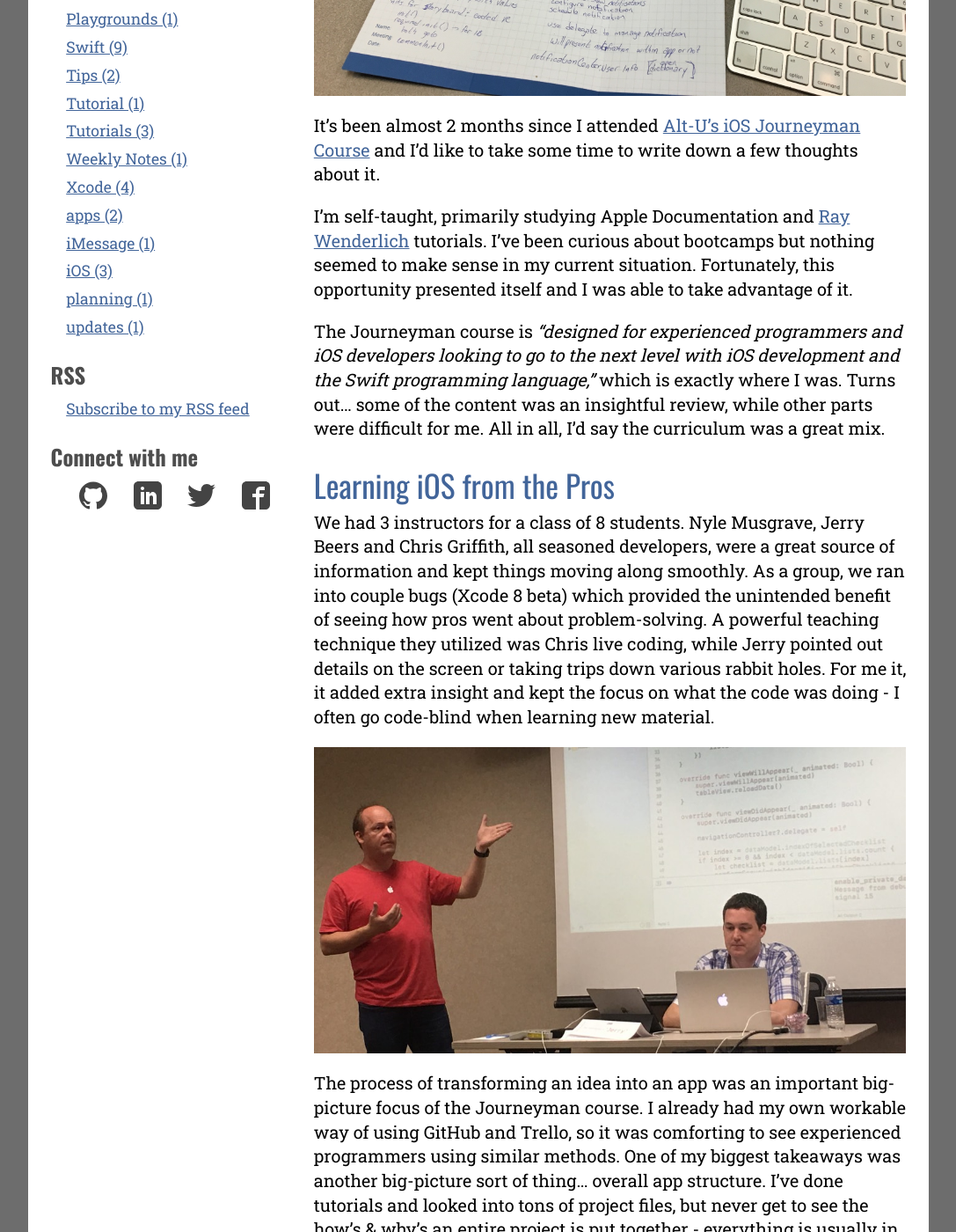
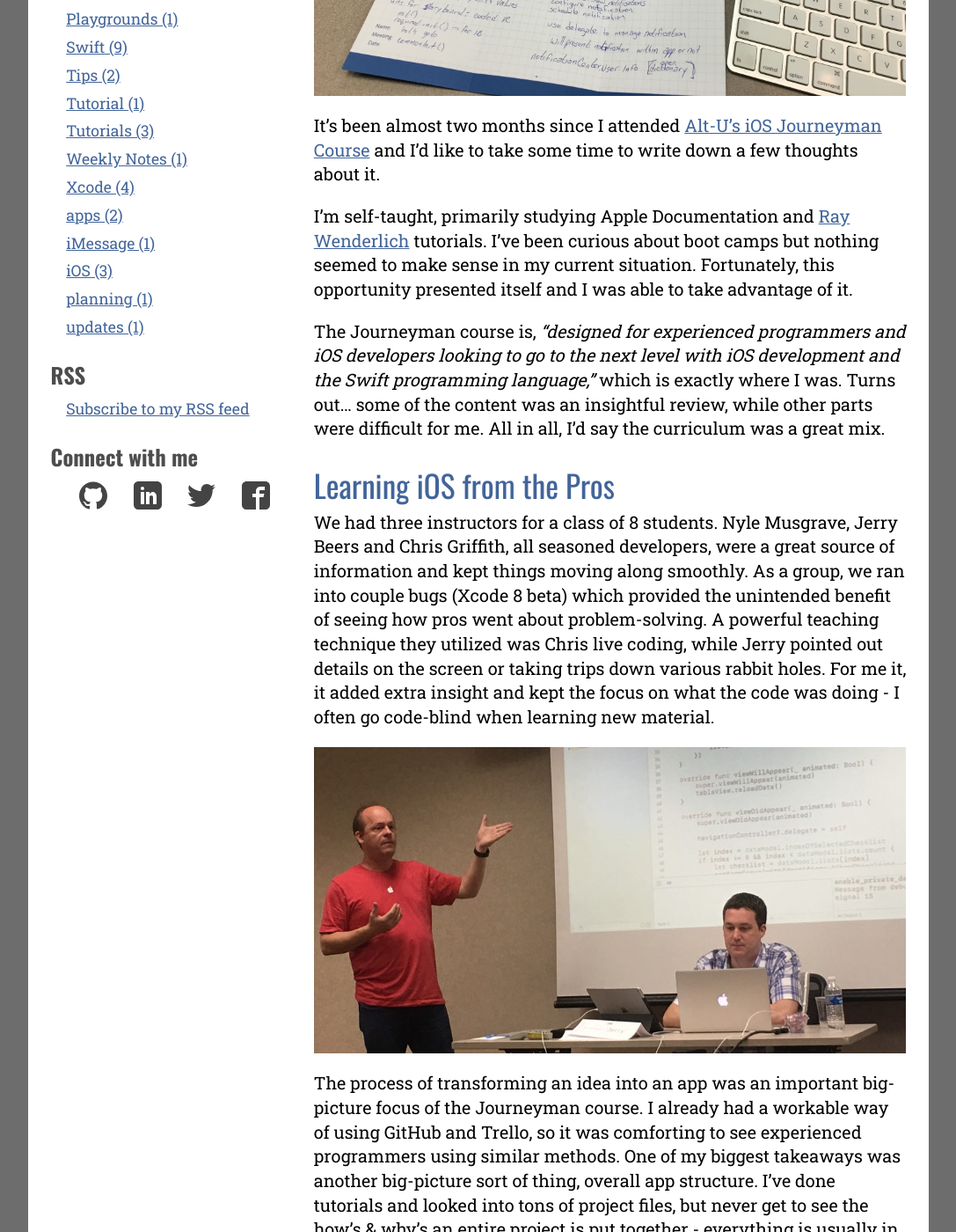
Before and after one commit to endodoug/endodoug.github.io, a Jekyll site: the page built from _posts/2016-10-20-alt-u-ios-journeyman-review.md, in a window 1280 px wide and 1400 px high, scrolled down 707 px. Shown: the whole window at 88% size, without its empty margins (96-1183 px from the left). Built offline with Jekyll 4.4.1, drawn with Linux system fonts in a browser that asks for light colours; comment, search, counter and statistics services are not loaded; some of the changed text lies outside the part shown.

Commit message:
minor edits

```diff
--- a/_posts/2016-10-20-alt-u-ios-journeyman-review.md
+++ b/_posts/2016-10-20-alt-u-ios-journeyman-review.md
@@ -8,19 +8,19 @@
 ---
 ![Alt-U](/images/Alt-U-Desk.jpg "Learning iOS and Swift at Alt-U")
 
-It’s been almost 2 months since I attended [Alt-U’s iOS Journeyman Course](http://www.fivepackcreative.com/ios-journeyman/ "Alt-U Journeyman Bootcamp") and I’d like to take some time to write down a few thoughts about it.
+It’s been almost two months since I attended [Alt-U’s iOS Journeyman Course](http://www.fivepackcreative.com/ios-journeyman/ "Alt-U Journeyman Bootcamp") and I’d like to take some time to write down a few thoughts about it.
 
-I’m self-taught, primarily studying Apple Documentation and [Ray Wenderlich](https://www.raywenderlich.com "RayWenderlich.com") tutorials.  I’ve been curious about bootcamps but nothing seemed to make sense in my current situation.  Fortunately, this opportunity presented itself and I was able to take advantage of it.
+I’m self-taught, primarily studying Apple Documentation and [Ray Wenderlich](https://www.raywenderlich.com "RayWenderlich.com") tutorials.  I’ve been curious about boot camps but nothing seemed to make sense in my current situation.  Fortunately, this opportunity presented itself and I was able to take advantage of it.
 
-The Journeyman course is *“designed for experienced programmers and iOS developers looking to go to the next level with iOS development and the Swift programming language,”* which is exactly where I was.   Turns out… some of the content was an insightful review, while other parts were difficult for me.  All in all, I’d say the curriculum was a great mix.
+The Journeyman course is, *“designed for experienced programmers and iOS developers looking to go to the next level with iOS development and the Swift programming language,”* which is exactly where I was.   Turns out… some of the content was an insightful review, while other parts were difficult for me.  All in all, I’d say the curriculum was a great mix.
 
 ## Learning iOS from the Pros
 
-We had 3 instructors for a class of 8 students.  Nyle Musgrave, Jerry Beers and Chris Griffith, all seasoned developers, were a great source of information and kept things moving along smoothly. As a group, we ran into couple bugs (Xcode 8 beta) which provided the unintended benefit of seeing how pros went about problem-solving.  A powerful teaching technique they utilized was Chris live coding, while Jerry pointed out details on the screen or taking trips down various rabbit holes.  For me it, it added extra insight and kept the focus on what the code was doing - I often go code-blind when learning new material.
+We had three instructors for a class of 8 students.  Nyle Musgrave, Jerry Beers and Chris Griffith, all seasoned developers, were a great source of information and kept things moving along smoothly. As a group, we ran into couple bugs (Xcode 8 beta) which provided the unintended benefit of seeing how pros went about problem-solving.  A powerful teaching technique they utilized was Chris live coding, while Jerry pointed out details on the screen or taking trips down various rabbit holes.  For me it, it added extra insight and kept the focus on what the code was doing - I often go code-blind when learning new material.
 
 ![Alt-U Instructors](/images/Alt-U-Instructors.jpg "Alt-U Instructors")
 
-The process of transforming an idea into an app was an important big-picture focus of the Journeyman course.  I already had my own workable way of using GitHub and Trello, so it was comforting to see experienced programmers using similar methods.  One of my biggest takeaways was another big-picture sort of thing… overall app structure.  I’ve done tutorials and looked into tons of project files, but never get to see the how’s & why’s an entire project is put together - everything is usually in the file navigator ready to go.  Jerry and Chris did a great job of explaining the thought process for each step as we moved along.
+The process of transforming an idea into an app was an important big-picture focus of the Journeyman course.  I already had a workable way of using GitHub and Trello, so it was comforting to see experienced programmers using similar methods.  One of my biggest takeaways was another big-picture sort of thing, overall app structure.  I’ve done tutorials and looked into tons of project files, but never get to see the how’s & why’s an entire project is put together - everything is usually in the file navigator ready to go.  Jerry and Chris did a great job of explaining the thought process for each step as we moved along.
 
 ## iOS Journeyman Project - Flickr Feed
 
@@ -47,7 +47,7 @@
 
 ## Wrapping Up
 
-I should have come armed with more questions from apps I previously worked on.  There was plenty of opportunities to get help one-on-one with the instructors, who were more than happy to help us with our current projects *e.g. Jerry explained how an unwind segue would work for a particular situation in one of my apps and detailed why it was the best solution.*
+I should have come armed with more questions from apps I previously worked on.  There was plenty of opportunities to get help one-on-one with the instructors, who were more than happy to help us with our current projects, *e.g. Jerry explained how an unwind segue would work for a particular situation in one of my apps and detailed why it was the best solution.*
 
 It was great to meet the other students, hear their stories and discuss iOS development.  In fact, this is a huge advantage Alt-U has over online courses.  It's motivating and inspiring to see other developers excited about learning iOS/Swift.  I hope to run into a few of them in future to see how we're progressing.
 
```
Also changed, not shown: other parts of _posts/2016-10-20-alt-u-ios-journeyman-review.md (+3 -3 lines).
